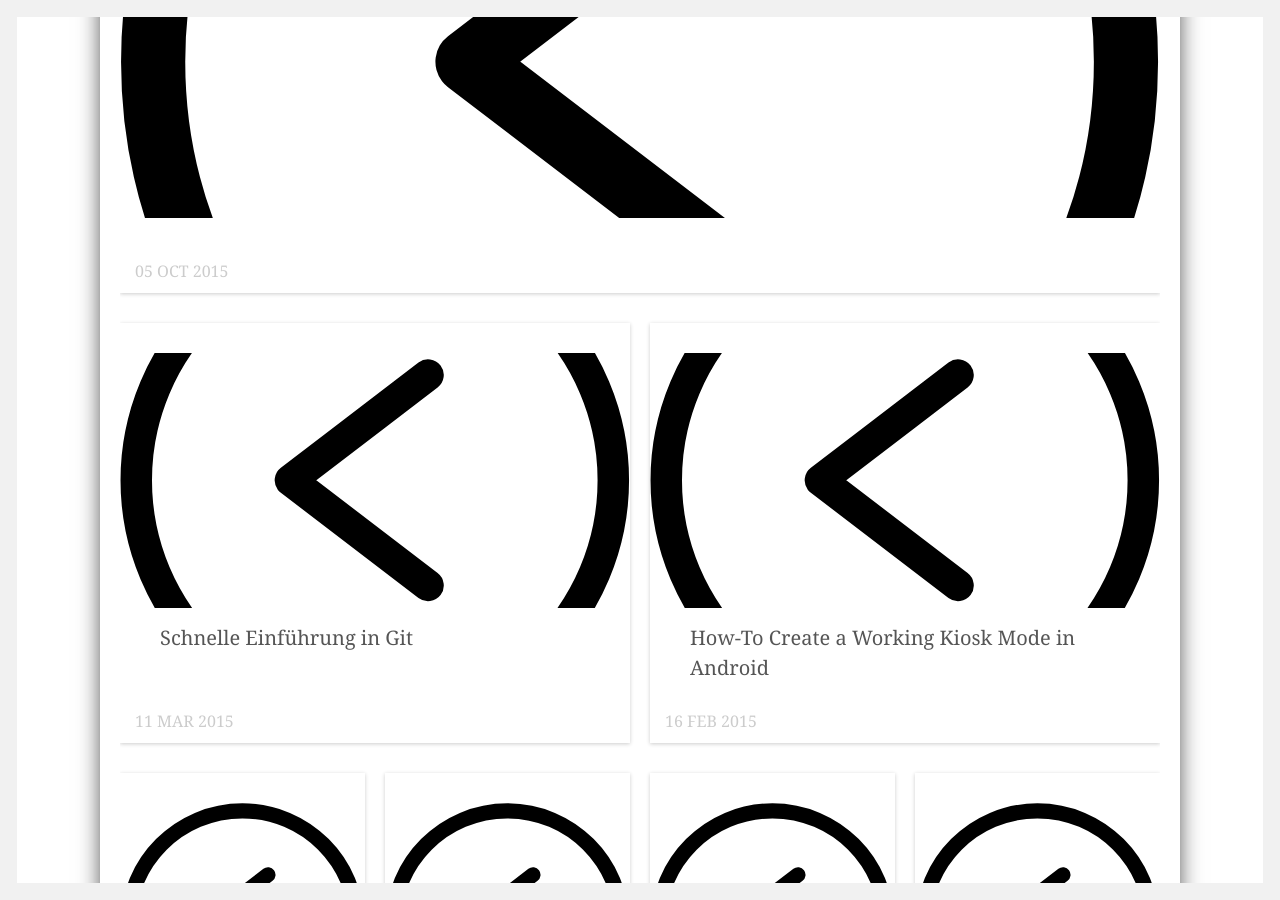
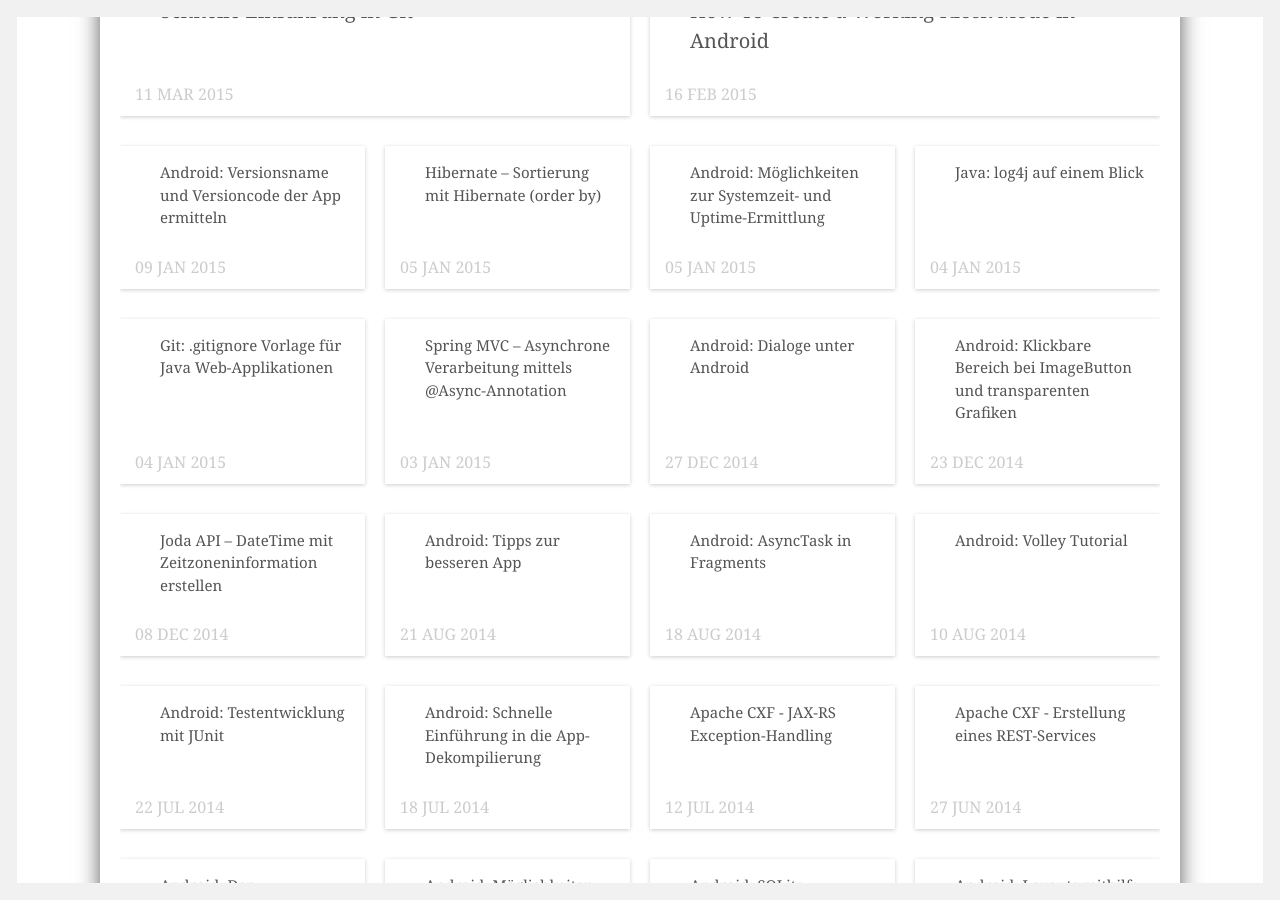
Before and after one commit to andreasschrade/andreasschrade.github.com, a Jekyll site: the page built from index.html, in a window 1280 px wide and 900 px high, scrolled down 332 px. Built offline with Jekyll 4.4.1, drawn with Linux system fonts in a browser that asks for light colours; Markdown is read by kramdown in place of the engine named in the settings; the list of posts is cut into pages by our own code.

Commit message:
updated home page

```diff
--- a/index.html
+++ b/index.html
@@ -33,11 +33,6 @@
             <div class="postArticle-wrapper">
               <article class="postArticle postArticle--short">
 
-                <a href="{{ post.url }}">
-                  <div class="postArticle-image" style="background-image:url('{{site.baseurl}}assets/logo-black.svg')">
-                  </div>
-                </a>
-
                 <a class="postArticle-title" href="{{ post.url }}">{{ post.title }}</a>
               </article>
               <div class="block-postMeta">{{ post.date | date_to_string }}</div>
```
